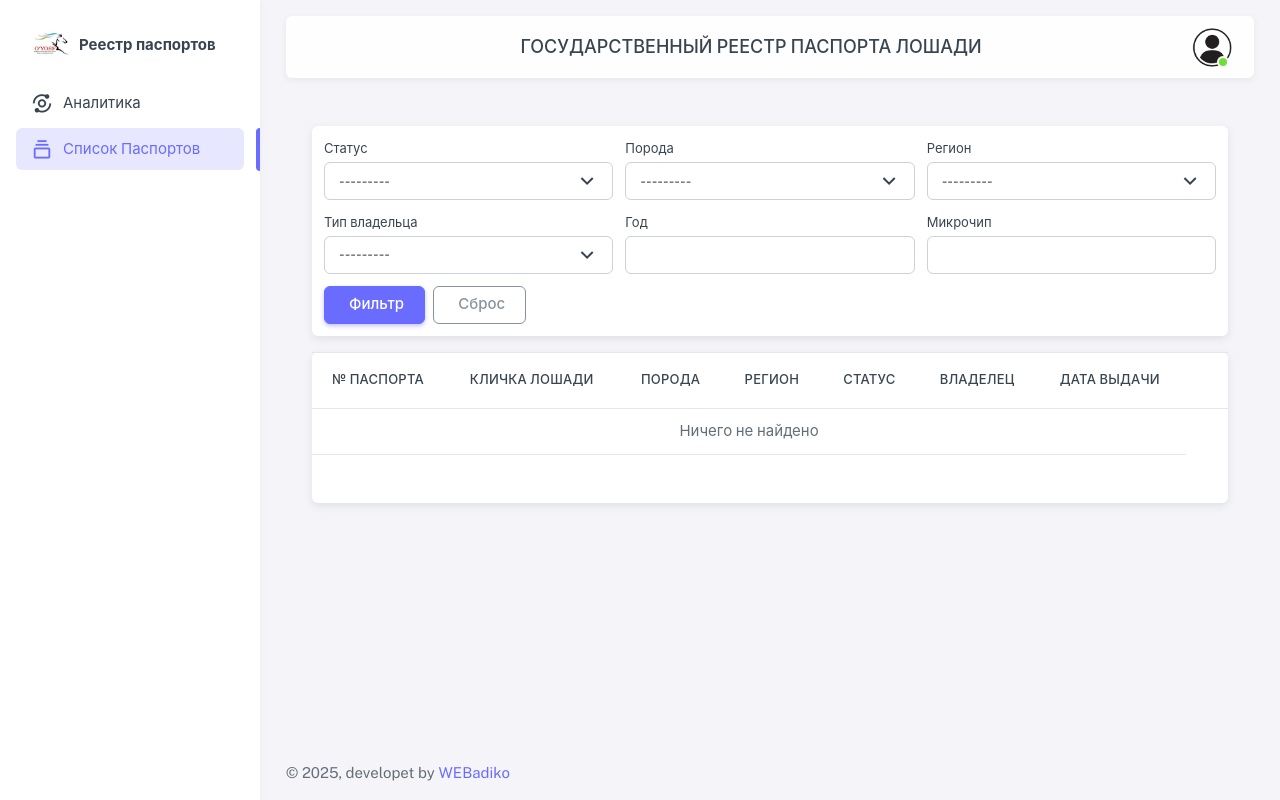
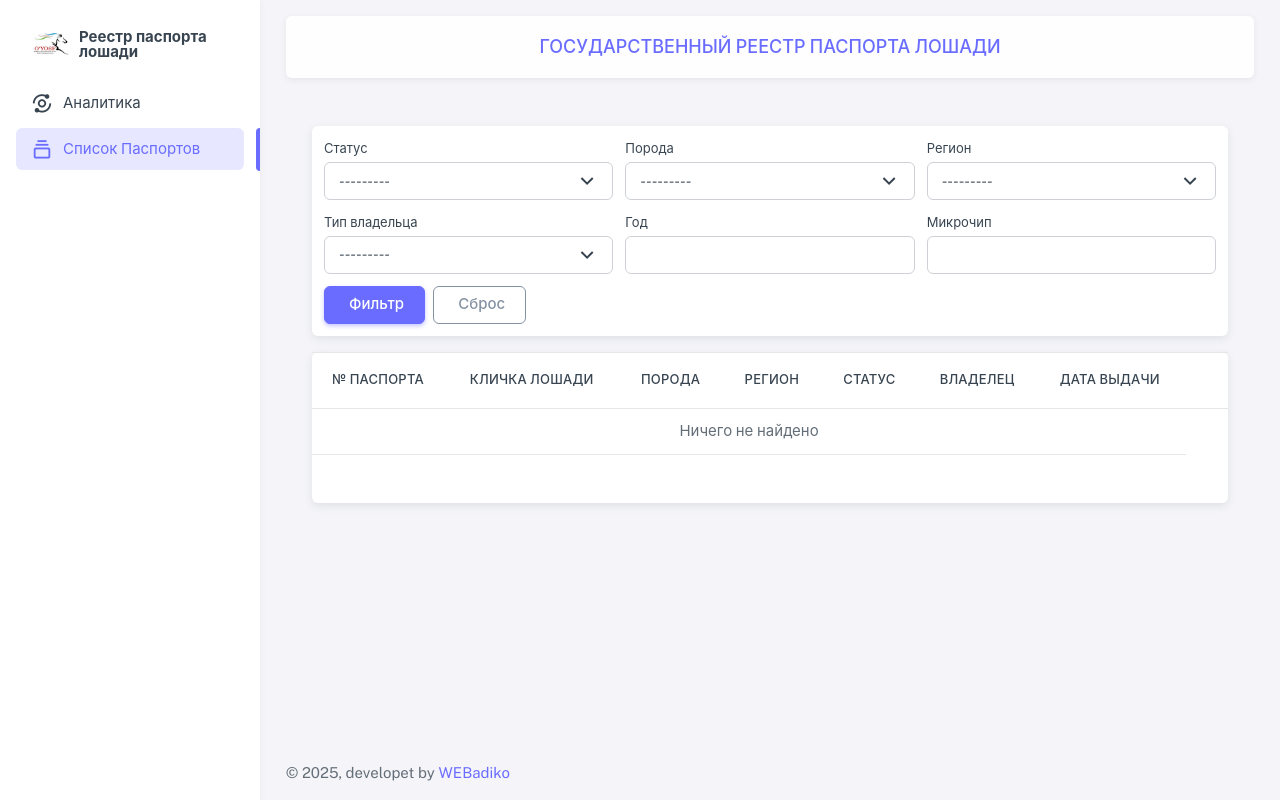
Before and after one commit to RizobekS/passport_registry, a Django app: page /list/ in a window 1280 px wide. Run offline with Django 5.2, Linux system fonts and the light colour scheme; the visitor is signed in with stand-in values (Sample User, id 1); data that the repository does not hold is empty; some libraries are stand-ins or nearby versions.

Commit message:
changed the style for navbar.html

```diff
--- a/config/template.py
+++ b/config/template.py
@@ -7,7 +7,7 @@
 THEME_VARIABLES = {
     "creator_name": "WEBadiko",
     "creator_url": "https://webadiko.uz/",
-    "template_name": "Реестр паспортов",
+    "template_name": "Реестр паспорта лошади",
     "template_suffix": "Реестр паспортов",
     "template_version": "0.0.1",
     "template_free": True,
--- a/templates/layout/partials/navbar/navbar.html
+++ b/templates/layout/partials/navbar/navbar.html
@@ -30,82 +30,82 @@
 
     <div class="navbar-nav align-items-center ms-auto d-md-block d-none">
       <div class="nav-item d-flex align-items-center">
-        <h5 class="m-0 text-uppercase">Государственный реестр паспорта лошади</h5>
+        <h5 class="m-0 text-uppercase text-primary">Государственный реестр паспорта лошади</h5>
       </div>
     </div>
     <div class="navbar-nav align-items-center ms-auto d-sm-block d-md-none d-lg-none d-xl-none">
       <div class="nav-item d-flex align-items-center">
-        <h5 class="m-0 text-uppercase fs-tiny" >Государственный реестр паспорта лошади</h5>
+        <h5 class="m-0 text-uppercase text-primary" style="font-size: 10px;">Государственный реестр паспорта лошади</h5>
       </div>
     </div>
 
     <ul class="navbar-nav flex-row align-items-center ms-auto">
 
       {# Если пользователь не вошёл — показываем Вход/Регистрацию #}
-      {% if not request.user.is_authenticated %}
-        <li class="nav-item me-2">
-          <a class="btn btn-outline-primary" href="{% url 'auth:login' %}">{% trans 'Log in' %}</a>
-        </li>
-        <li class="nav-item">
-          <a class="btn btn-primary" href="{% url 'auth:register' %}">{% trans 'Sign up' %}</a>
-        </li>
+<!--      {% if not request.user.is_authenticated %}-->
+<!--        <li class="nav-item me-2">-->
+<!--          <a class="btn btn-outline-primary" href="{% url 'auth:login' %}">{% trans 'Log in' %}</a>-->
+<!--        </li>-->
+<!--        <li class="nav-item">-->
+<!--          <a class="btn btn-primary" href="{% url 'auth:register' %}">{% trans 'Sign up' %}</a>-->
+<!--        </li>-->
 
-      {% else %}
-      {# Пользователь вошёл — аватар + меню #}
-      <li class="nav-item navbar-dropdown dropdown-user dropdown">
-        <a class="nav-link dropdown-toggle hide-arrow p-0" href="#" data-bs-toggle="dropdown" aria-expanded="false">
-          <div class="avatar avatar-online">
-            <img src="{% static 'img/avatars/user.jpg' %}" alt="" class="w-px-40 h-auto rounded-circle">
-          </div>
-        </a>
+<!--      {% else %}-->
+<!--      {# Пользователь вошёл — аватар + меню #}-->
+<!--      <li class="nav-item navbar-dropdown dropdown-user dropdown">-->
+<!--        <a class="nav-link dropdown-toggle hide-arrow p-0" href="#" data-bs-toggle="dropdown" aria-expanded="false">-->
+<!--          <div class="avatar avatar-online">-->
+<!--            <img src="{% static 'img/avatars/user.jpg' %}" alt="" class="w-px-40 h-auto rounded-circle">-->
+<!--          </div>-->
+<!--        </a>-->
 
-        <ul class="dropdown-menu dropdown-menu-end">
-          <li class="px-3 py-2">
-            <div class="d-flex">
-              <div class="flex-shrink-0 me-3">
-                <div class="avatar avatar-online">
-                  <img src="{% static 'img/avatars/user.jpg' %}" alt="" class="w-px-40 h-auto rounded-circle">
-                </div>
-              </div>
-              <div class="flex-grow-1">
-                <h6 class="mb-0">
-                  {{ request.user.get_full_name|default:request.user.get_username }}
-                </h6>
-                <small class="text-muted">
-                  {% if request.user.is_superuser %}Admin{% else %}User{% endif %}
-                </small>
-              </div>
-            </div>
-          </li>
+<!--        <ul class="dropdown-menu dropdown-menu-end">-->
+<!--          <li class="px-3 py-2">-->
+<!--            <div class="d-flex">-->
+<!--              <div class="flex-shrink-0 me-3">-->
+<!--                <div class="avatar avatar-online">-->
+<!--                  <img src="{% static 'img/avatars/user.jpg' %}" alt="" class="w-px-40 h-auto rounded-circle">-->
+<!--                </div>-->
+<!--              </div>-->
+<!--              <div class="flex-grow-1">-->
+<!--                <h6 class="mb-0">-->
+<!--                  {{ request.user.get_full_name|default:request.user.get_username }}-->
+<!--                </h6>-->
+<!--                <small class="text-muted">-->
+<!--                  {% if request.user.is_superuser %}Admin{% else %}User{% endif %}-->
+<!--                </small>-->
+<!--              </div>-->
+<!--            </div>-->
+<!--          </li>-->
 
-          <li><div class="dropdown-divider my-1"></div></li>
+<!--          <li><div class="dropdown-divider my-1"></div></li>-->
 
-          <li>
-            {# Профиль — можно вести в админку на смену пароля или на свою страницу настроек #}
-            <a class="dropdown-item" href="#!">
-              <i class="bx bx-user bx-md me-3"></i><span>{% trans 'My Profile' %}</span>
-            </a>
-          </li>
-          <li>
-            <a class="dropdown-item" href="#!">
-              <i class="bx bx-cog bx-md me-3"></i><span>{% trans 'Settings' %}</span>
-            </a>
-          </li>
+<!--          <li>-->
+<!--            {# Профиль — можно вести в админку на смену пароля или на свою страницу настроек #}-->
+<!--            <a class="dropdown-item" href="#!">-->
+<!--              <i class="bx bx-user bx-md me-3"></i><span>{% trans 'My Profile' %}</span>-->
+<!--            </a>-->
+<!--          </li>-->
+<!--          <li>-->
+<!--            <a class="dropdown-item" href="#!">-->
+<!--              <i class="bx bx-cog bx-md me-3"></i><span>{% trans 'Settings' %}</span>-->
+<!--            </a>-->
+<!--          </li>-->
 
-          <li><div class="dropdown-divider my-1"></div></li>
+<!--          <li><div class="dropdown-divider my-1"></div></li>-->
 
-          <li class="">
-            <form method="post" action="{% url 'auth:logout' %}">
-              {% csrf_token %}
-              <button type="submit" class="dropdown-item d-flex align-items-center">
-                <i class="bx bx-power-off bx-md me-3"></i>
-                <span>{% trans 'Log Out' %}</span>
-              </button>
-            </form>
-          </li>
-        </ul>
-      </li>
-      {% endif %}
+<!--          <li class="">-->
+<!--            <form method="post" action="{% url 'auth:logout' %}">-->
+<!--              {% csrf_token %}-->
+<!--              <button type="submit" class="dropdown-item d-flex align-items-center">-->
+<!--                <i class="bx bx-power-off bx-md me-3"></i>-->
+<!--                <span>{% trans 'Log Out' %}</span>-->
+<!--              </button>-->
+<!--            </form>-->
+<!--          </li>-->
+<!--        </ul>-->
+<!--      </li>-->
+<!--      {% endif %}-->
     </ul>
   </div>
 </nav>
```
